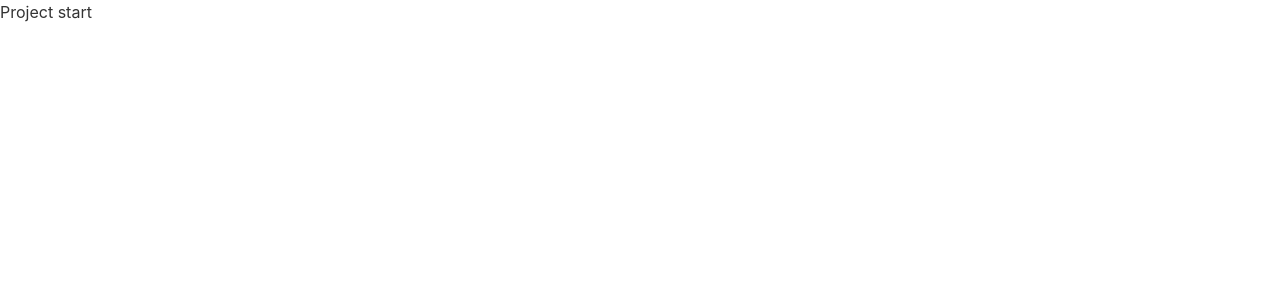
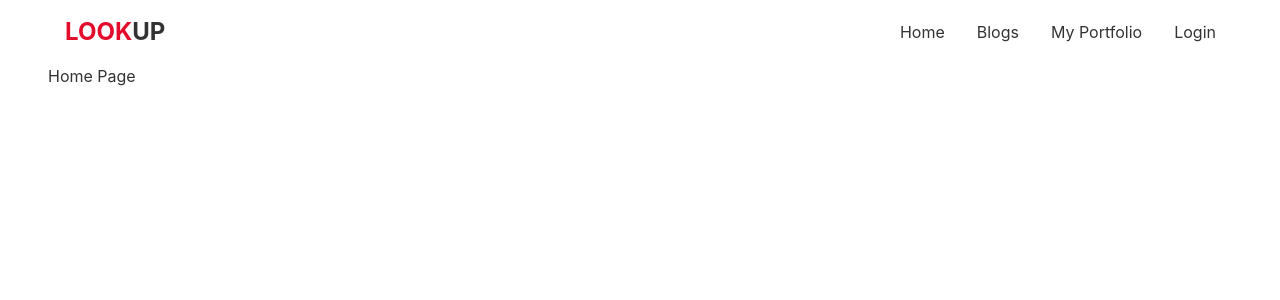
Before and after one commit to abukawsar47/assignment-12-client-side, a React (Create React App) app: page / in a window 1280 px wide. Shown: the top 300 px of the page. Built offline with nearby package versions, Linux system fonts and the light colour scheme.

Commit message:
navbar added

```diff
--- a/src/App.js
+++ b/src/App.js
@@ -1,10 +1,17 @@
-import logo from './logo.svg';
+import { Route, Routes } from 'react-router-dom';
 import './App.css';
+import Home from './Pages/Home/Home';
+import Navbar from './Pages/Shared/Navbar';
 
 function App() {
   return (
     <div>
-      <h2>Project start</h2>
+      <Navbar></Navbar>
+      <div className='max-w-7xl mx-auto px-12'>
+        <Routes>
+          <Route path='/' element={<Home />}></Route>
+        </Routes>
+      </div>
     </div>
   );
 }
--- /dev/null
+++ b/src/Pages/Home/Home.js
@@ -0,0 +1,11 @@
+import React from 'react';
+
+const Home = () => {
+    return (
+        <div>
+            <h1>Home Page</h1>
+        </div>
+    );
+};
+
+export default Home;
--- /dev/null
+++ b/src/Pages/Shared/Navbar.js
@@ -0,0 +1,35 @@
+import React from 'react';
+import { Link } from 'react-router-dom';
+
+const Navbar = () => {
+    const menuItems = <>
+        <li><Link to="/">Home</Link></li>
+        <li><Link to="/blogs">Blogs</Link></li>
+        <li><Link to="/portfolio">My Portfolio</Link></li>
+        <li><Link to="/login">Login</Link></li>
+    </>
+    return (
+        <div className='sticky top-0'>
+            <div className="navbar bg-base-30 max-w-7xl mx-auto px-12">
+                <div className="navbar-start">
+                    <div className="dropdown">
+                        <label tabIndex="0" className="btn btn-ghost lg:hidden">
+                            <svg xmlns="http://www.w3.org/2000/svg" className="h-5 w-5" fill="none" viewBox="0 0 24 24" stroke="currentColor"><path strokeLinecap="round" strokeLinejoin="round" strokeWidth="2" d="M4 6h16M4 12h8m-8 6h16" /></svg>
+                        </label>
+                        <ul tabIndex="0" className="menu menu-compact dropdown-content mt-3 p-2 shadow bg-base-100 rounded-box w-52">
+                            {menuItems}
+                        </ul>
+                    </div>
+                    <Link to='/' className="btn btn-ghost normal-case text-2xl font-bold"><span className='text-primary'>LOOK</span>UP</Link>
+                </div>
+                <div className="navbar-end hidden lg:flex">
+                    <ul className="menu menu-horizontal p-0">
+                        {menuItems}
+                    </ul>
+                </div>
+            </div>
+        </div>
+    );
+};
+
+export default Navbar;
--- a/src/index.js
+++ b/src/index.js
@@ -3,11 +3,14 @@ import ReactDOM from 'react-dom/client';
 import './index.css';
 import App from './App';
 import reportWebVitals from './reportWebVitals';
+import { BrowserRouter } from 'react-router-dom';
 
 const root = ReactDOM.createRoot(document.getElementById('root'));
 root.render(
   <React.StrictMode>
-    <App />
+    <BrowserRouter>
+      <App />
+    </BrowserRouter>
   </React.StrictMode>
 );
 
```
Also changed, not shown: src/Pages/Shared/Footer.js (added).
